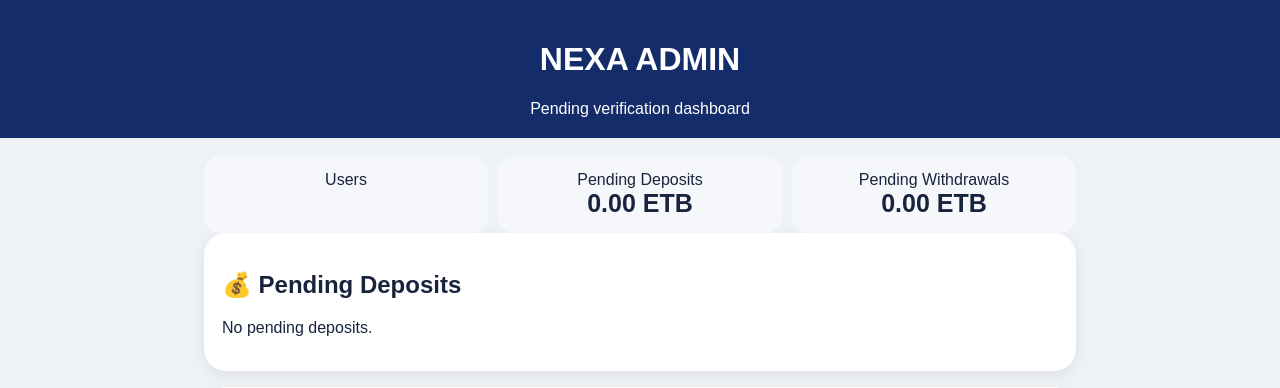
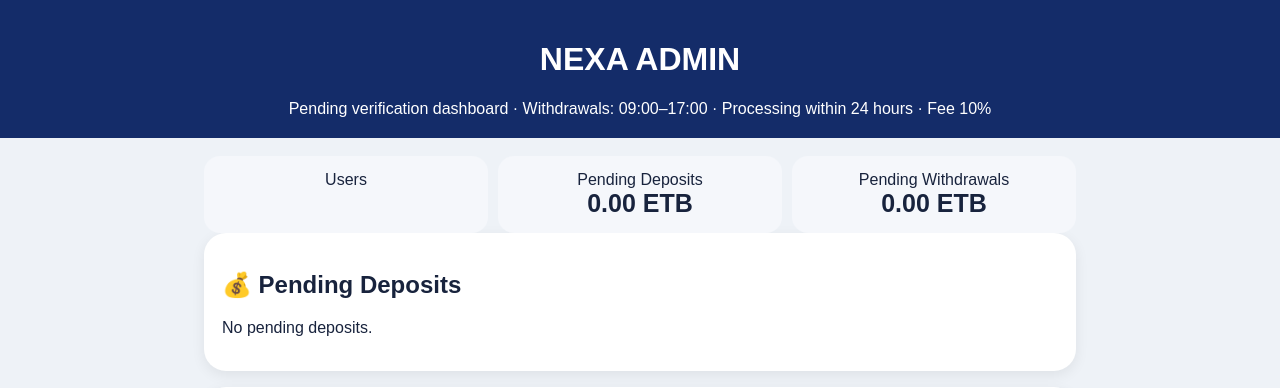
Before and after one commit to angesomgjohn-bot/direct-reward-demo, a Flask app: template templates/admin.html in a window 1280 px wide. Shown: the top 388 px of the page. Run offline with Flask 3, Linux system fonts and the light colour scheme; the template is opened without the code that fills it, so the values that code supplies are empty.

Commit message:
Update admin.html

```diff
--- a/templates/admin.html
+++ b/templates/admin.html
@@ -27,7 +27,7 @@ small{color:#697386}
 <body>
 <header>
   <h1>NEXA ADMIN</h1>
-  <div>Pending verification dashboard</div>
+  <div>Pending verification dashboard · Withdrawals: 09:00–17:00 · Processing within 24 hours · Fee 10%</div>
 </header>
 
 <main>
```
